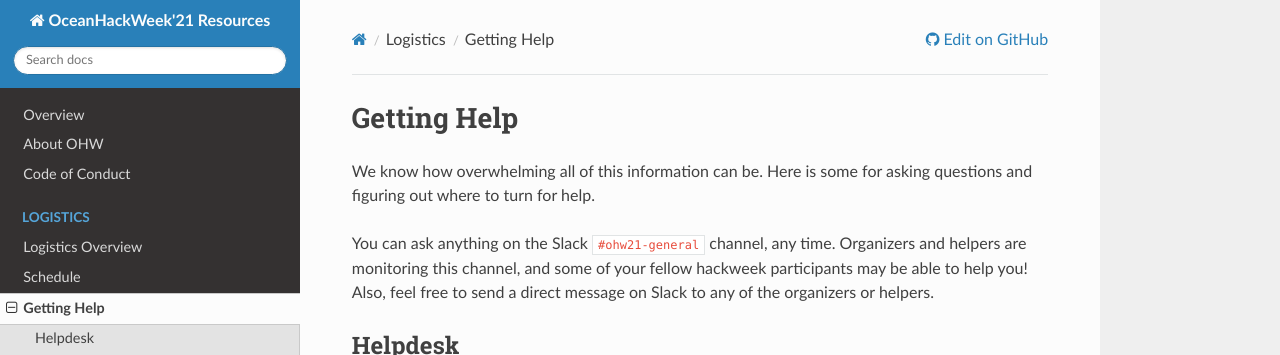
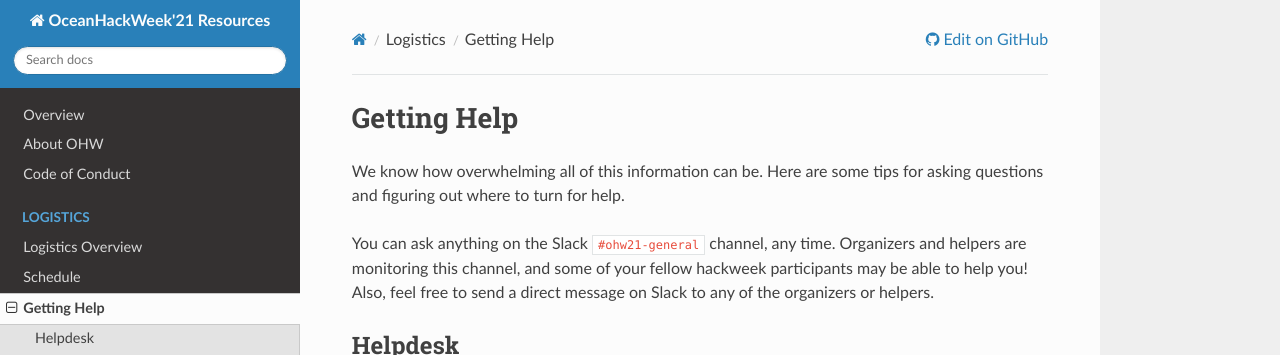
Before and after one commit to oceanhackweek/ohw-resources, an MkDocs documentation site: the page built from docs/logistics/getting_help.md, in a window 1280 px wide and 900 px high. Shown: the top 355 px of the window. Built offline with MkDocs 1.6.1, drawn with Linux system fonts in a browser that asks for light colours; nearby versions of some CDN libraries.

Commit message:
corrected typo

```diff
--- a/docs/logistics/getting_help.md
+++ b/docs/logistics/getting_help.md
@@ -1,6 +1,6 @@
 # Getting Help
 
-We know how overwhelming all of this information can be. Here is some for asking questions and figuring out where to turn for help.
+We know how overwhelming all of this information can be. Here are some tips for asking questions and figuring out where to turn for help.
 
 You can ask anything on the Slack `#ohw21-general` channel, any time. Organizers and helpers are monitoring this channel, and some of your fellow hackweek participants may be able to help you! Also, feel free to send a direct message on Slack to any of the organizers or helpers.
 
```
